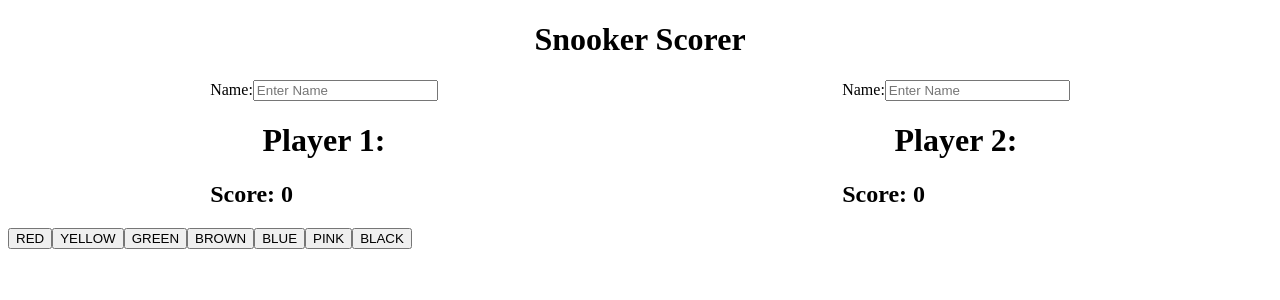
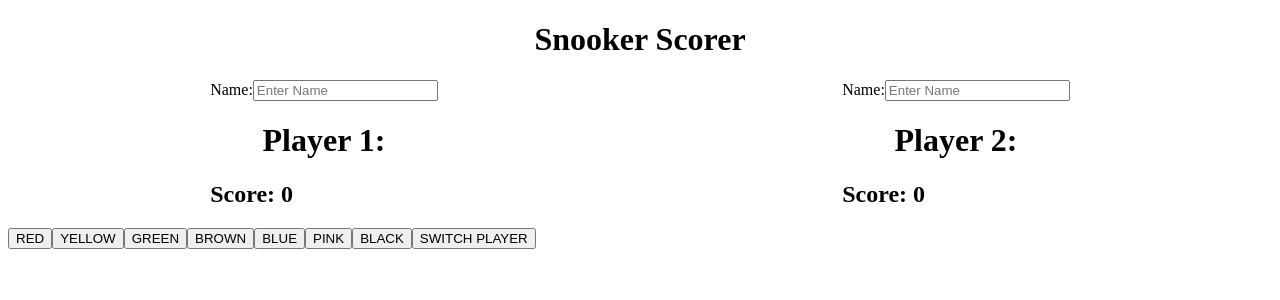
Before and after one commit to StevieV1903/snooker_scorer_cjs, a React (Create React App) app: page / in a window 1280 px wide. Shown: the top 300 px of the page. Built offline with nearby package versions, Linux system fonts and the light colour scheme.

Commit message:
buttons and score working, AT TABLE in progress

```diff
--- a/src/App.js
+++ b/src/App.js
@@ -15,10 +15,10 @@ function App() {
       <header className="App-header">
         <h1>Snooker Scorer</h1>
         <div className="player-names">
-          <Player playerNumber="1" playerScore={player1Score}/>
-          <Player playerNumber="2" playerScore={player2Score}/>
+          <Player playerNumber="1" playerScore={player1Score} isPlayerOne={isPlayerOne}/>
+          <Player playerNumber="2" playerScore={player2Score} isPlayerOne={isPlayerOne}/>
         </div>
-        <Buttons player1Score={player1Score} player2Score={player2Score} isPlayerOne={ isPlayerOne } setPlayer1Score={setPlayer1Score} setPlayer2Score={setPlayer2Score} />
+        <Buttons player1Score={player1Score} player2Score={player2Score} isPlayerOne={ isPlayerOne } setIsPlayerOne={setIsPlayerOne} setPlayer1Score={setPlayer1Score} setPlayer2Score={setPlayer2Score} />
       </header>
     </div>
   );
--- a/src/components/ButtonsComponent.js
+++ b/src/components/ButtonsComponent.js
@@ -1,6 +1,6 @@
 import React from 'react';
 
-const Buttons = ({player1Score, player2Score, isPlayerOne, setPlayer1Score, setPlayer2Score}) => {
+const Buttons = ({player1Score, player2Score, isPlayerOne, setPlayer1Score, setPlayer2Score, setIsPlayerOne }) => {
 
 const handleRed = () => {
     setPlayer1Score(player1Score += 1);
@@ -29,6 +29,16 @@ const handlePink = () => {
 const handleBlack = () => {
     setPlayer1Score(player1Score += 7);
 }
+
+const handleSwitchPlayer = () => {
+    if(isPlayerOne === true) {
+        setIsPlayerOne(false)
+    } else {
+        setIsPlayerOne(true)
+    }
+    console.log(isPlayerOne)
+}
+
     return (
 <>
         <button onClick={handleRed}>RED</button>
@@ -38,6 +48,7 @@ const handleBlack = () => {
         <button onClick={handleBlue}>BLUE</button>
         <button onClick={handlePink}>PINK</button>
         <button onClick={handleBlack}>BLACK</button>
+        <button onClick={handleSwitchPlayer}>SWITCH PLAYER</button>
         {/* <button>FOUL</button> */}
 </>
 
--- a/src/components/PlayerComponent.js
+++ b/src/components/PlayerComponent.js
@@ -2,7 +2,7 @@ import React, { useState } from 'react';
 import './PlayerComponent.css';
 
 
-const Player = ({ playerNumber, playerScore }) => {
+const Player = ({ playerNumber, playerScore, isPlayerOne }) => {
 
     const [ playerName, setPlayerName] = useState("");
 
@@ -11,10 +11,21 @@ const Player = ({ playerNumber, playerScore }) => {
         // alert(`Submitting Name ${playerName}`)
     }
 
+    const playerAtTable = () => {
+        const atTable = ""
+    if(playerNumber === 1 && isPlayerOne === true){
+        atTable = <h3>AT TABLE</h3>
+      } else {
+        atTable = <h3></h3>
+      }
+      return atTable
+    }
+
 
 
 return (
     <>
+
 <div>
     <form onSubmit={handleSubmit}>
         <label>
@@ -28,6 +39,8 @@ return (
     </form>
 
     <h1>Player { playerNumber }: {playerName}</h1>
+    {/* {isPlayerOne && <h3>AT TABLE</h3>} */}
+    {playerAtTable}
     <h2>Score: { playerScore }</h2>
 </div>
 
```
